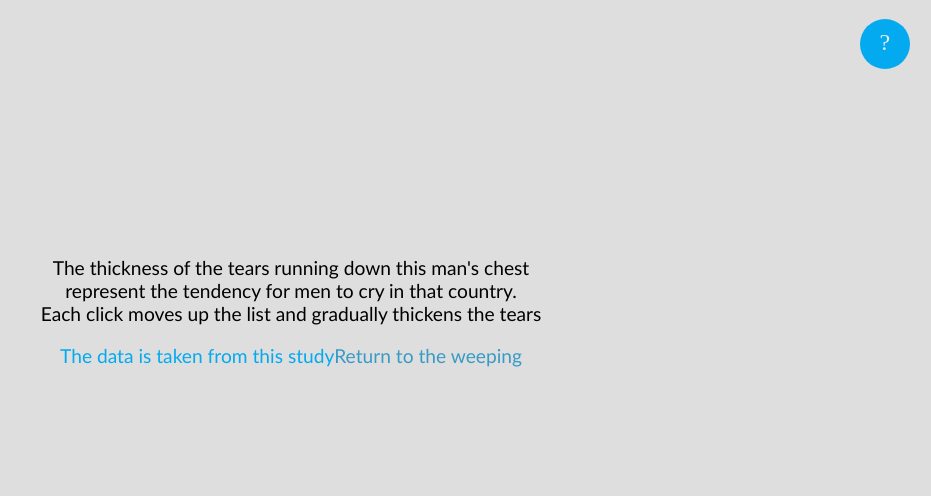
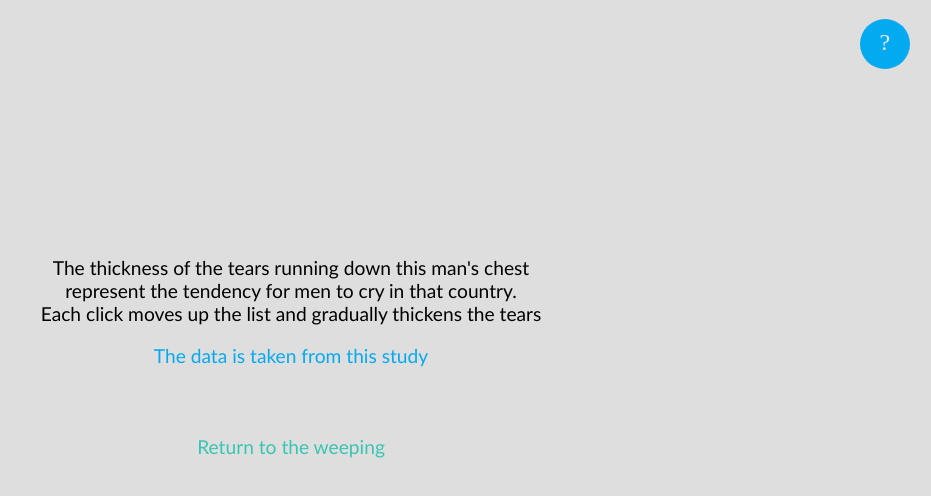
Before and after one commit to davidjumble/male-tears, a React (Create React App) app: page /info in a window 1280 px wide. Shown: the top 496 px of the page, without its empty margins (349-1280 px from the left). Built offline with nearby package versions, Linux system fonts and the light colour scheme.

Commit message:
green text on info

```diff
--- a/src/App.css
+++ b/src/App.css
@@ -39,7 +39,7 @@ light blue 134 203 232 */
 #return {
   font-family: "Gill Sans", "Gill Sans MT", Calibri, "Trebuchet MS", sans-serif;
   font-size: 120%;
-  color: rgb(56, 155, 197);
+  color: rgb(56, 197, 178);
   text-decoration: none;
 }
 
--- a/src/components/Form.js
+++ b/src/components/Form.js
@@ -15,6 +15,10 @@ const Form = () => {
       >
         The data is taken from this study
       </a>
+      <p>
+        <br />
+        <br />
+      </p>
       <a id="return" href="http://tearstearstears.herokuapp.com/">
         Return to the weeping
       </a>
```
